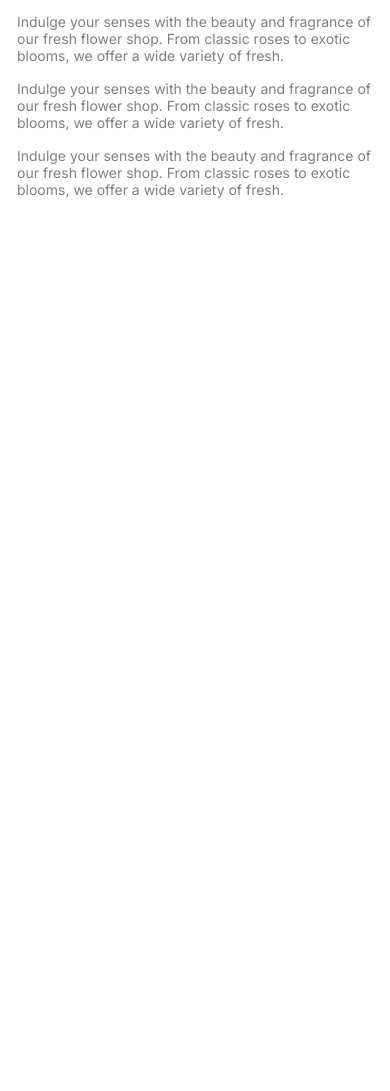
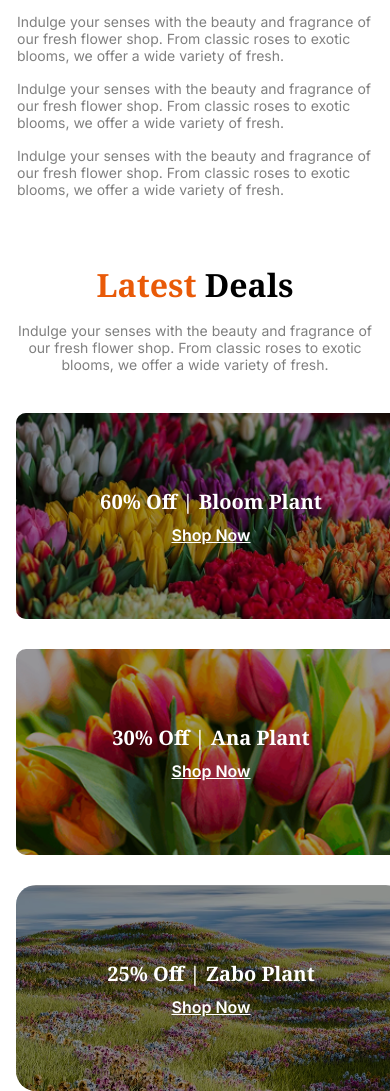
Before and after one commit to MASS-tech-ltd/Assignment-02--flower-market, a plain HTML site: page index.html in a window 390 px wide. Shown: the part 2656-3747 px from the top of the page. Before the commit the page ends 2870 px from the top, so only its background shows below. Drawn offline with Linux system fonts and the light colour scheme.

Commit message:
Latest  Deals section complete with mobile responsive

```diff
--- a/index.html
+++ b/index.html
@@ -136,6 +136,31 @@
                 </div>
             </section>
             <!-- Flower & Plants Lover section end -->
+
+            <!-- Latest  Deals section start -->
+            <section>
+                <div class="latest-deals-content">
+                    <h2><span>Latest</span> Deals</h2>
+                    <p>Indulge your senses with the beauty and fragrance of our fresh flower shop. From classic roses to exotic blooms, we offer a wide variety of fresh.</p>
+                </div>
+                <div class="latest-deals-img-container container">
+                    <div class="img-container-left-container">
+                        <div class="img-1">
+                            <h5>60% Off | Bloom Plant</h5>
+                            <p>Shop Now</p>
+                        </div>
+                        <div class="img-2">
+                            <h5>30% Off | Ana  Plant</h5>
+                            <p>Shop Now</p>
+                        </div>
+                    </div>
+                    <div class="img-container-right-container">
+                        <h3>25% Off | Zabo Plant</h3>
+                        <h6>Shop Now</h6>
+                    </div>
+                </div>
+            </section>
+            <!-- Latest  Deals section end -->
         </main>
         <footer>
 
--- a/styles/flowers.css
+++ b/styles/flowers.css
@@ -235,6 +235,189 @@ li .cart {
     margin-bottom: 22px;
 }
 
+/* Latest  Deals styles */
+
+.latest-deals-content {
+    max-width: 850px;
+    margin: 0 auto;
+    margin-top: 130px;
+}
+
+.latest-deals-content h2 {
+    color: #000;
+    font-family: "Noto Serif";
+    font-size: 50px;
+    font-weight: 700;
+    text-align: center;
+}
+
+.latest-deals-content h2 span {
+    color: #E95A08;
+    text-align: center;
+    font-family: "Noto Serif";
+    font-size: 50px;
+    font-weight: 700;
+}
+
+.latest-deals-content p {
+    color: rgba(0, 0, 0, 0.50);
+    text-align: center;
+    font-family: Inter;
+    font-size: 22px;
+    font-weight: 400;
+    margin-top: 16px;
+    margin-bottom: 50px;
+}
+
+.latest-deals-img-container {
+    display: flex;
+    margin-top: 70px;
+}
+
+.img-1 {
+    background-image: url(../assets/deal-bloom.png);
+    background-repeat: no-repeat;
+    width: 524px;
+    height: 282px;
+    border-radius: 10px;
+    background-size: cover;
+    position: relative;
+
+}
+
+.img-1::before {
+    content: '';
+    position: absolute;
+    top: 0;
+    left: 0;
+    width: 100%;
+    height: 100%;
+    background-color: rgba(0, 0, 0, 0.4);
+    /* dark overlay */
+    border-radius: 10px;
+    z-index: 0;
+}
+
+.img-1 h5 {
+    color: #FFF;
+    text-align: center;
+    font-family: "Noto Serif";
+    font-size: 20px;
+    font-weight: 700;
+    padding-top: 110px;
+    z-index: 1;
+    position: relative;
+}
+
+.img-1 p {
+    color: #FFF;
+    font-family: Inter;
+    font-size: 16px;
+    font-weight: 600;
+    text-align: center;
+    text-decoration-line: underline;
+    padding-top: 20px;
+    z-index: 1;
+    position: relative;
+}
+
+.img-2 {
+    background-image: url(../assets/deal-ana.png);
+    background-repeat: no-repeat;
+    width: 524px;
+    height: 282px;
+    border-radius: 10px;
+    background-size: cover;
+    margin-top: 30px;
+    position: relative;
+}
+
+.img-2::before {
+    content: '';
+    position: absolute;
+    top: 0;
+    left: 0;
+    width: 100%;
+    height: 100%;
+    background-color: rgba(0, 0, 0, 0.4);
+    /* dark overlay */
+    border-radius: 10px;
+    z-index: 0;
+}
+
+.img-2 h5 {
+    color: #FFF;
+    text-align: center;
+    font-family: "Noto Serif";
+    font-size: 20px;
+    font-weight: 700;
+    padding-top: 110px;
+    z-index: 1;
+    position: relative;
+}
+
+.img-2 p {
+    color: #FFF;
+    font-family: Inter;
+    font-weight: 600;
+    text-decoration-line: underline;
+    text-align: center;
+    padding-top: 20px;
+    z-index: 1;
+    position: relative;
+}
+
+.img-container-right-container {
+    background-image: url(../assets/deal-zabo.png);
+    background-repeat: no-repeat;
+    width: 1046px;
+    height: 593px;
+    border-radius: 20px;
+    background-size: cover;
+    margin-left: 30px;
+    position: relative;
+}
+
+.img-container-right-container::before {
+    content: '';
+    position: absolute;
+    top: 0;
+    left: 0;
+    width: 100%;
+    height: 100%;
+    background-color: rgba(0, 0, 0, 0.4);
+    /* dark overlay */
+    border-radius: 20px;
+    z-index: 0;
+}
+
+.img-container-right-container h3 {
+    color: #FFF;
+    text-align: center;
+    font-family: "Noto Serif";
+    font-size: 40px;
+    font-style: normal;
+    font-weight: 700;
+    line-height: normal;
+    padding-top: 250px;
+    z-index: 0;
+    position: relative;
+}
+
+.img-container-right-container h6 {
+    color: #FFF;
+    font-family: Inter;
+    text-align: center;
+    font-size: 28px;
+    font-weight: 600;
+    text-decoration-line: underline;
+    padding-top: 20px;
+    z-index: 1;
+    position: relative;
+}
+
+
+
 
 /* Responsive styles */
 /* Mobile device */
@@ -376,5 +559,77 @@ li .cart {
         margin-bottom: 16px;
     }
 
+    /* Latest  Deals styles */
+
+    .latest-deals-content {
+        max-width: 370px;
+        margin: 0 auto;
+        margin-top: 65px;
+    }
+
+    .latest-deals-content h2 {
+        font-size: 32px;
+    }
+
+    .latest-deals-content h2 span {
+        font-size: 32px;
+    }
+
+    .latest-deals-content p {
+        font-size: 14px;
+        margin-bottom: 28px;
+    }
+
+    .latest-deals-img-container {
+        display: block;
+        margin-top: 40px;
+        margin-left: 16px;
+    }
+
+    .img-1 {
+        width: 390px;
+        height: 206px;
+    }
+
+    .img-1 h5 {
+        padding-top: 75px;
+    }
+
+    .img-1 p {
+        padding-top: 10px;
+    }
+
+    .img-2 {
+        width: 390px;
+        height: 206px;
+    }
+
+    .img-2 h5 {
+        padding-top: 75px;
+    }
+
+    .img-2 p {
+        padding-top: 10px;
+    }
+
+    .img-container-right-container {
+        width: 390px;
+        height: 206px;
+        margin-left: 0px;
+        margin-top: 30px;
+    }
+
+    .img-container-right-container h3 {
+        font-size: 20px;
+        padding-top: 0px;
+        padding-top: 75px;
+    }
+
+    .img-container-right-container h6 {
+        font-size: 16px;
+        padding-top: 0px;
+        padding-top: 10px;
+    }
+
 
 }
```
